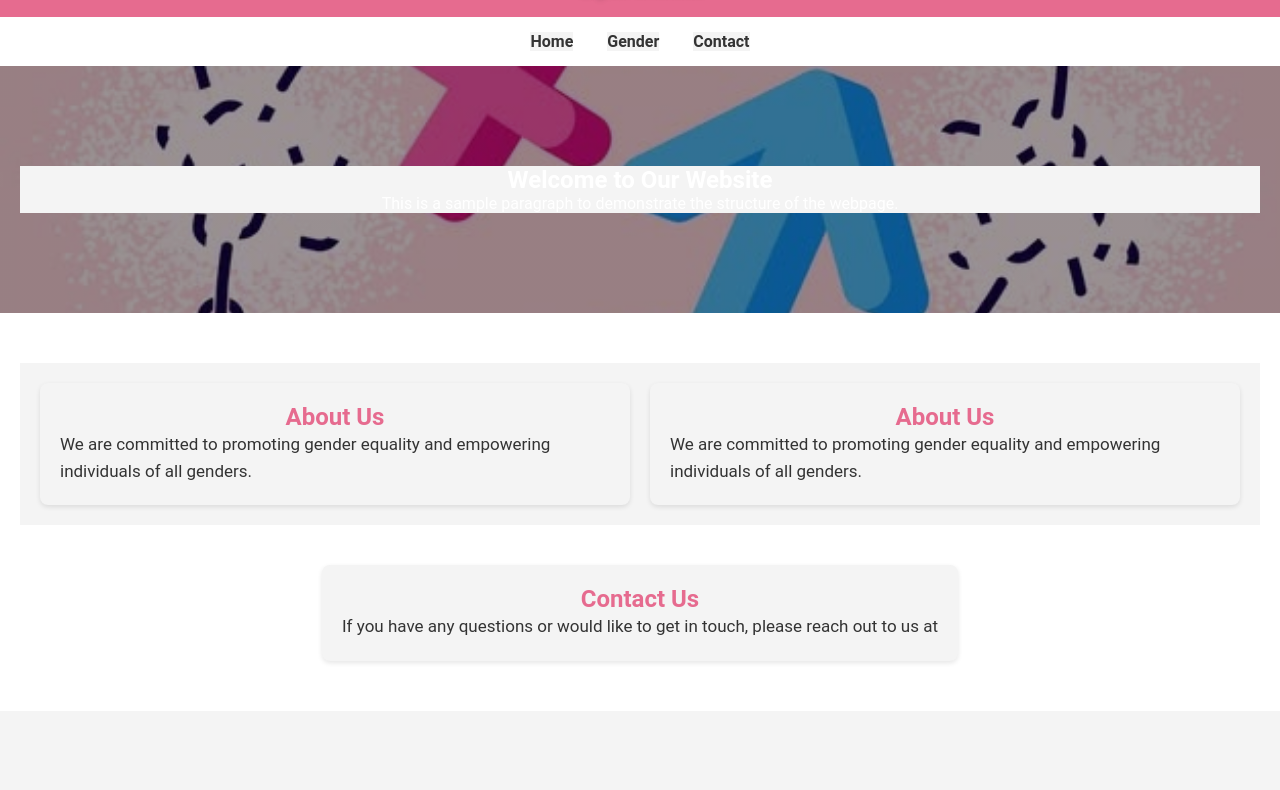
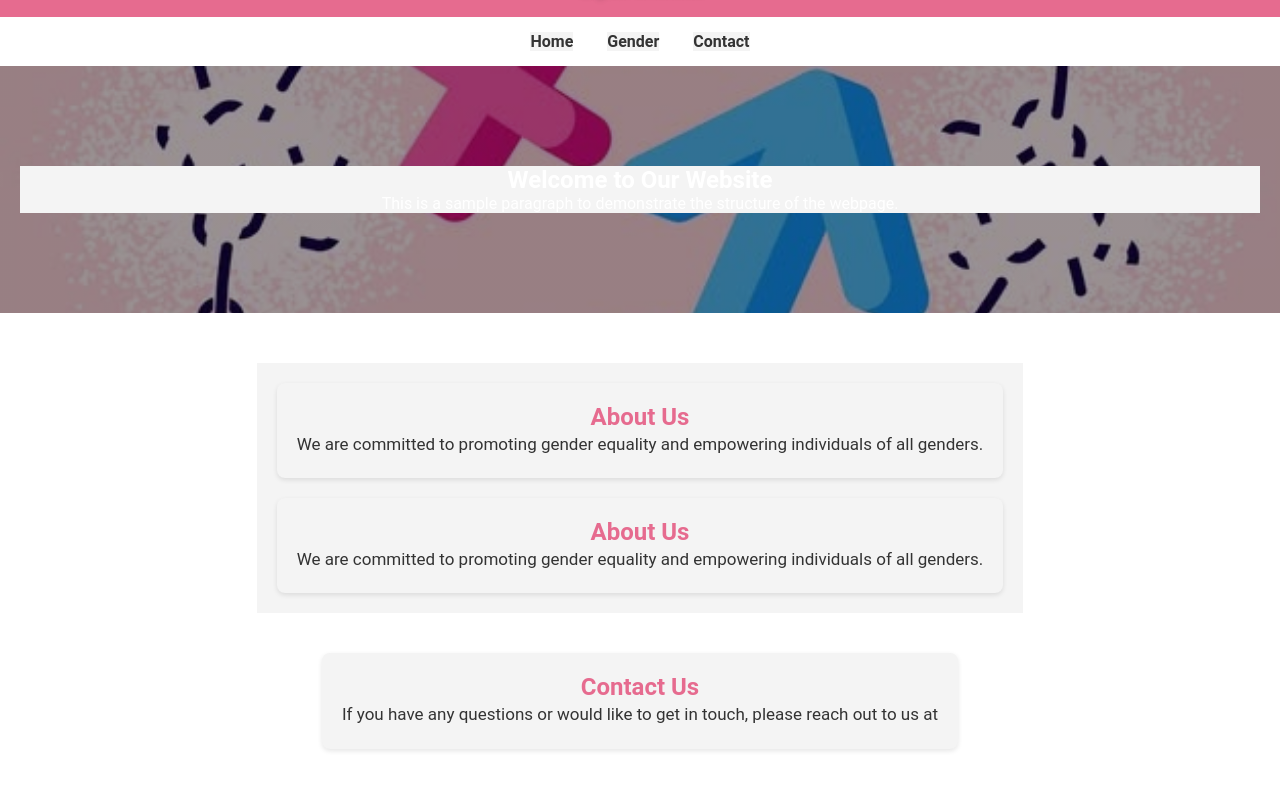
Before and after one commit to lyra-web/my-website, a plain HTML site: page index.html in a window 1280 px wide. Shown: the part 100-890 px from the top of the page. Before the commit the page ends 811 px from the top, so only its background shows below. Drawn offline with Linux system fonts and the light colour scheme.

Commit message:
Update style.css

```diff
--- a/style.css
+++ b/style.css
@@ -70,7 +70,7 @@ nav a:hover {
   display: grid;
   gap: 20px;
   padding: 20px;
-  grid-template-columns: 1fr 1fr; /* Two columns on large screens */
+  grid-template-columns: 1fr ; /* Two columns on large screens */
   justify-content: center;
 }
 
```
